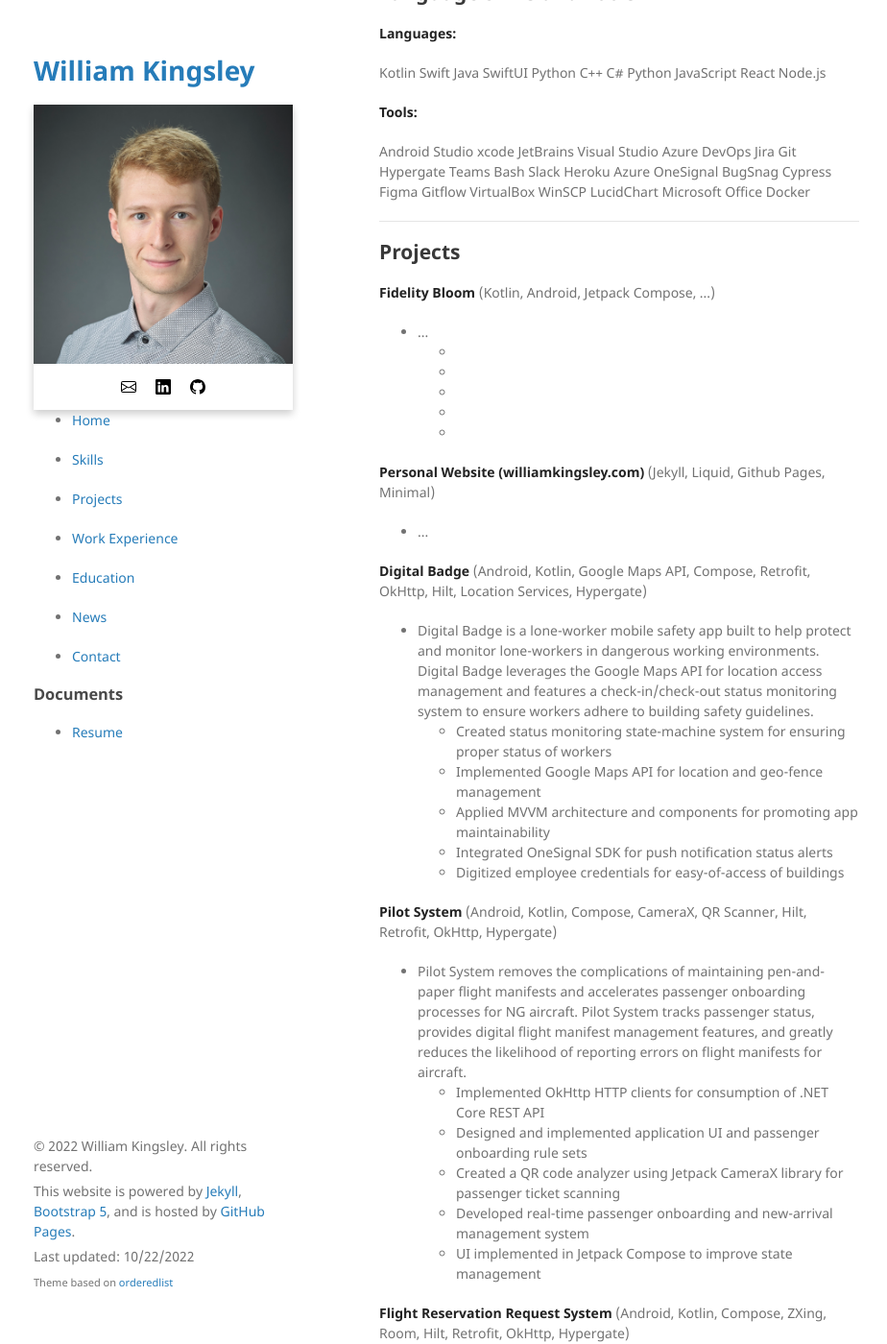
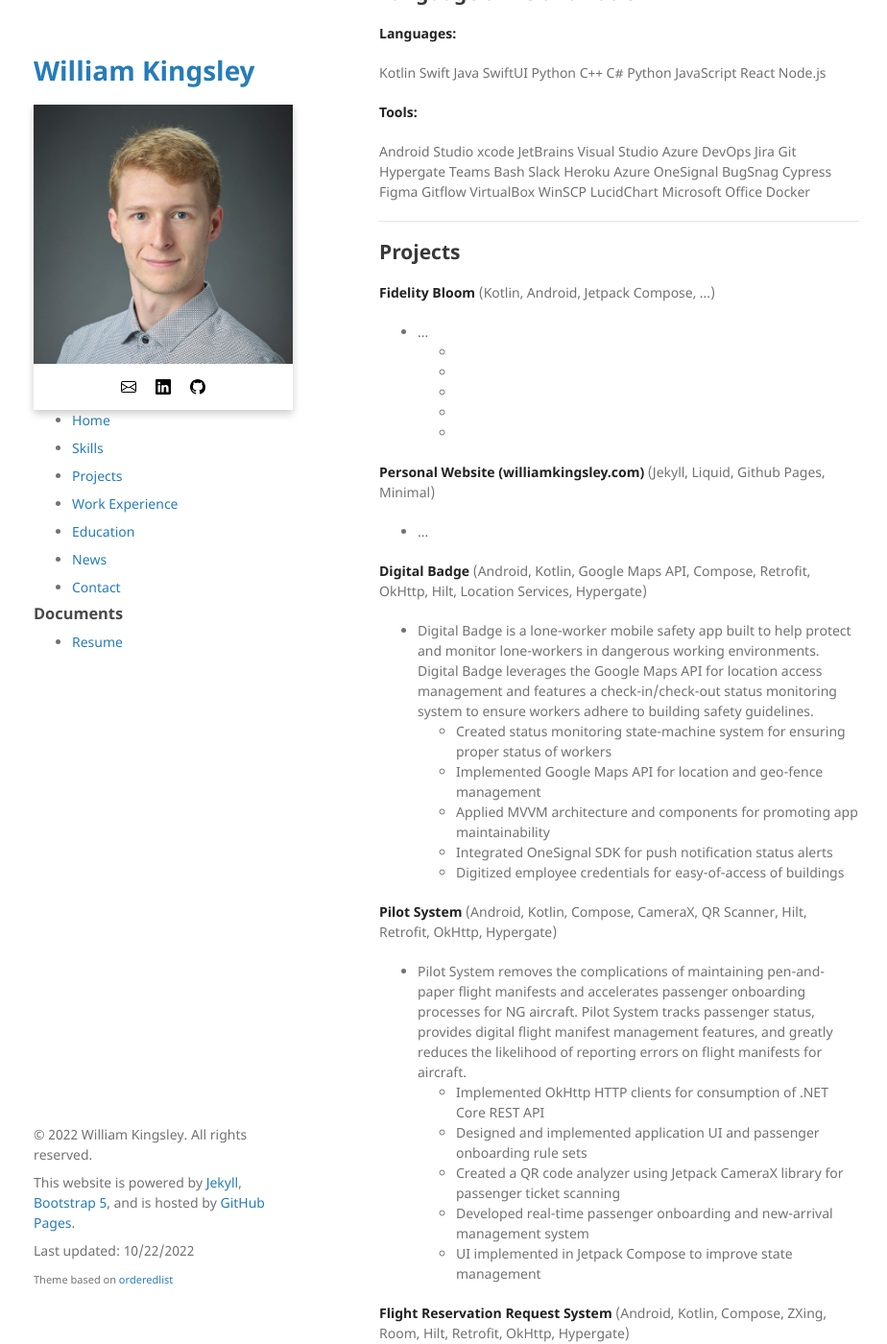
Before and after one commit to data-programmer/data-programmer.github.io, a Jekyll site: the page built from index.md, in a window 1280 px wide and 1400 px high, scrolled down 201 px. Shown: the whole window at 96% size, without its empty margins (175-1099 px from the left). Built offline with Jekyll 4.4.1, drawn with Linux system fonts in a browser that asks for light colours.

Commit message:
Changing margin

```diff
--- a/_includes/downloads.html
+++ b/_includes/downloads.html
@@ -1,6 +1,6 @@
-<h3>Documents</h3>
+<h3 class="page-title-spacing">Documents</h3>
 {% for item in site.data.settings.docs %}
-<ul>
+<ul class="page-list-spacing">
     <li><a href="{{ item.url }}">{{ item.name }}</a></li>
 </ul>
 {% endfor %}
--- a/_includes/navigation.html
+++ b/_includes/navigation.html
@@ -1,5 +1,5 @@
 {% for nav in site.data.settings.nav %}
-<ul>
+<ul class="page-list-spacing">
     <li><a href="{{ nav.url }}">{{ nav.name }}</a></li>
 </ul>
 {% endfor %}
--- a/_sass/jekyll-theme-minimal.scss
+++ b/_sass/jekyll-theme-minimal.scss
@@ -24,8 +24,16 @@
   color:#069;
 }
 
+.page-title-spacing {
+  margin: 0 0 10px;
+}
+
+.page-list-spacing {
+  margin: 0 0 8px;
+}
+
 .footer-item {
-  margin: 0 0 5px;
+  margin: 0 0 8px;
 }
 
 body {
```
